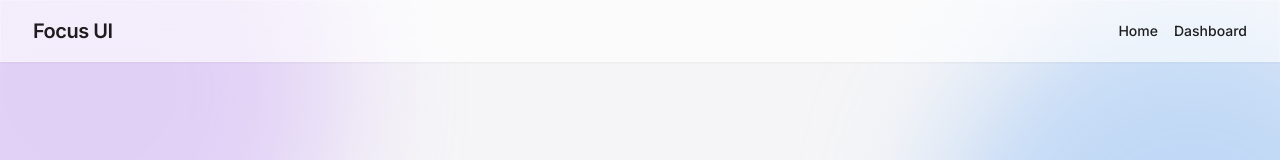
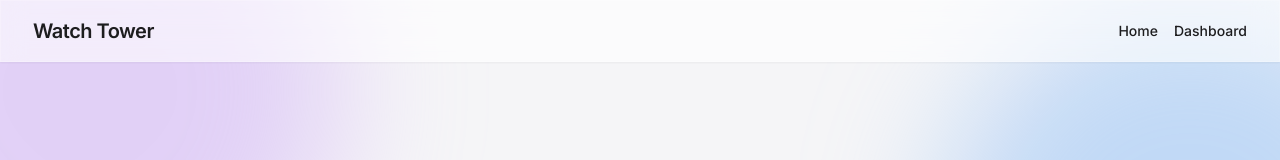
Before and after one commit to agastya453/Watch_Tower, a React (Vite) app in the folder client/: page / in a window 1280 px wide. Shown: the top 160 px of the page. Built offline with nearby package versions, Linux system fonts and the light colour scheme.

Commit message:
fix title

```diff
--- a/client/src/App.jsx
+++ b/client/src/App.jsx
@@ -16,7 +16,7 @@ function App() {
         </div>
 
         <nav className="glass sticky top-0 z-50 flex justify-between items-center px-8 py-4">
-          <div className="text-xl font-semibold tracking-tight">Focus UI</div>
+          <div className="text-xl font-semibold tracking-tight">Watch Tower</div>
           <div className="flex gap-4">
             <a href="/" className="text-sm font-medium hover:text-apple-blue transition-colors">Home</a>
             <a href="/dashboard" className="text-sm font-medium hover:text-apple-blue transition-colors">Dashboard</a>
```
